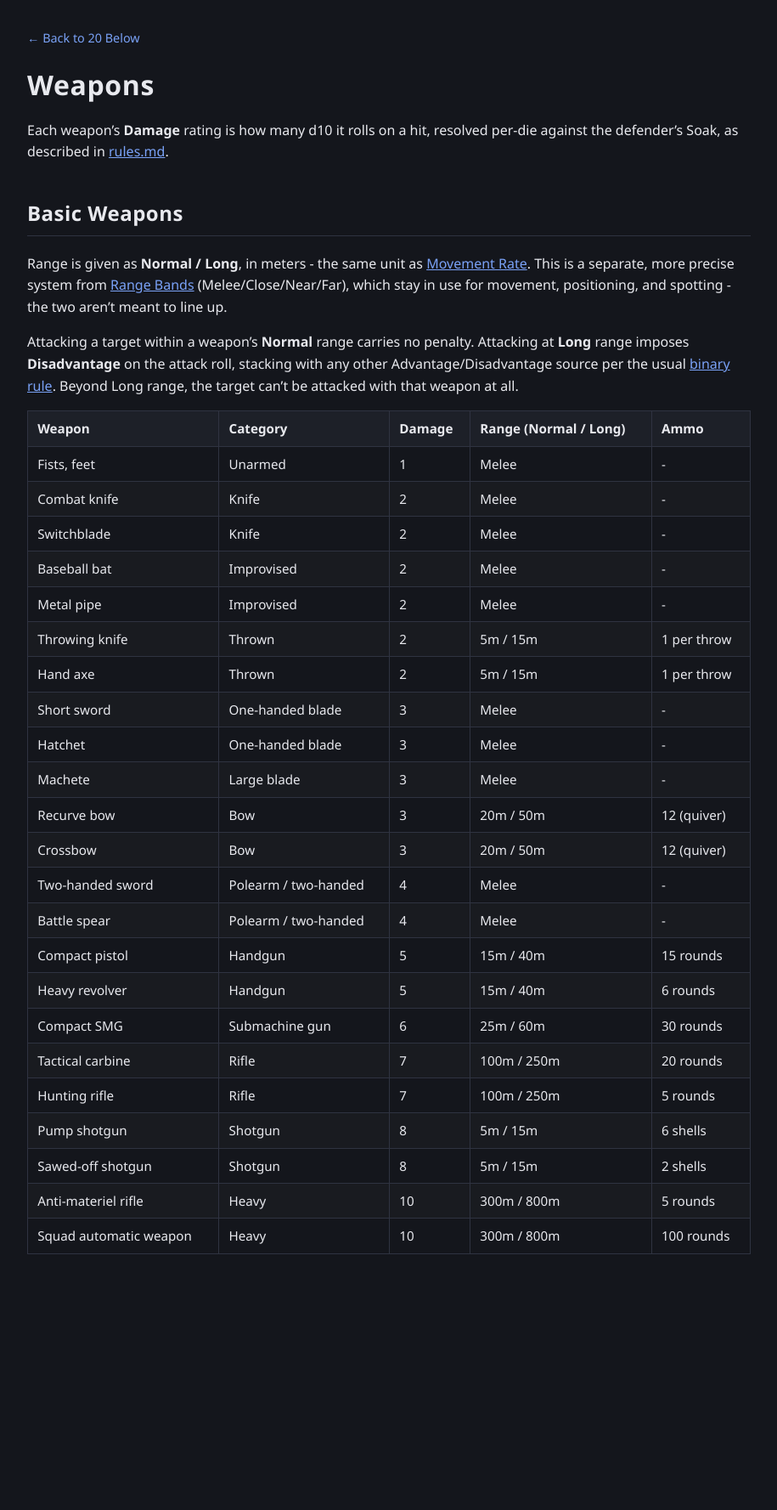
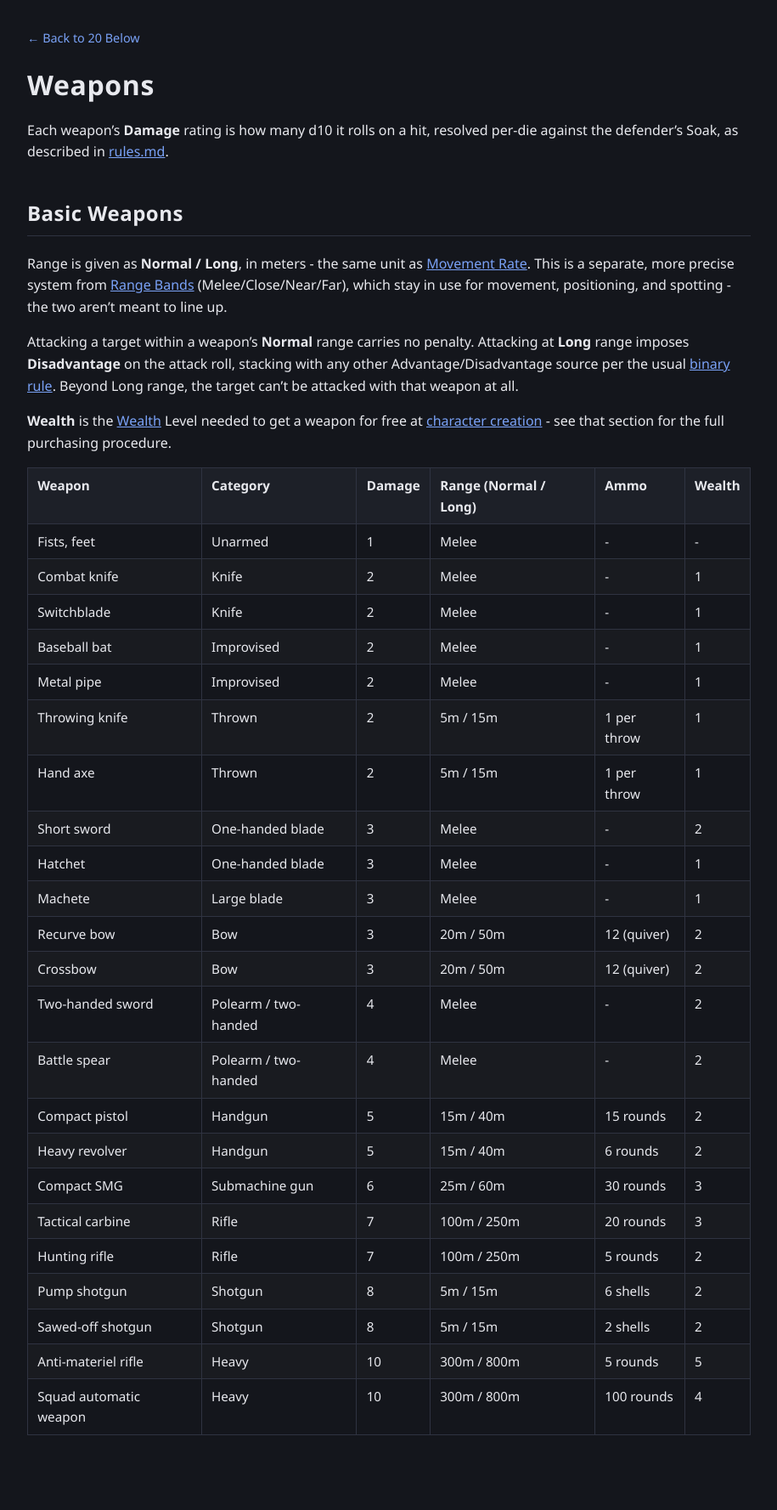
Before and after one commit to feralucce/20_Below, a Jekyll site: the page built from rules/weapons.md, in a window 1280 px wide. Shown: the whole page at 85% size, without its empty margins (182-1097 px from the left). Built offline with Jekyll 4.4.1, drawn with Linux system fonts in a browser that asks for light colours; our own code applies the rules of GitHub Pages for plain Markdown files; before the commit the page ends 1564 px from its top, so only the background shows below that.

Commit message:
Add Wealth-based gear purchasing procedure for character creation
New "Wealth at Character Creation" section in resources.md: a
dedicated procedure (not the general Pushing a Resource rule) for
buying starting gear. Creation-Wealth starts at 2 (or a purchased
Wealth Level if higher), items at or under that Level are free, items
above require a Wealth Check with a scaling loss on failure that
disappears once creation ends - it never touches the character's
actual Wealth Resource used in play.

weapons.md's table gets a new Wealth column, one rating per weapon.

```diff
--- a/rules/weapons.md
+++ b/rules/weapons.md
@@ -8,28 +8,30 @@ Range is given as **Normal / Long**, in meters - the same unit as [Movement Rate
 
 Attacking a target within a weapon's **Normal** range carries no penalty. Attacking at **Long** range imposes **Disadvantage** on the attack roll, stacking with any other Advantage/Disadvantage source per the usual [binary rule](rules.md#advantage--disadvantage). Beyond Long range, the target can't be attacked with that weapon at all.
 
-| Weapon | Category | Damage | Range (Normal / Long) | Ammo |
-|---|---|---|---|---|
-| Fists, feet | Unarmed | 1 | Melee | - |
-| Combat knife | Knife | 2 | Melee | - |
-| Switchblade | Knife | 2 | Melee | - |
-| Baseball bat | Improvised | 2 | Melee | - |
-| Metal pipe | Improvised | 2 | Melee | - |
-| Throwing knife | Thrown | 2 | 5m / 15m | 1 per throw |
-| Hand axe | Thrown | 2 | 5m / 15m | 1 per throw |
-| Short sword | One-handed blade | 3 | Melee | - |
-| Hatchet | One-handed blade | 3 | Melee | - |
-| Machete | Large blade | 3 | Melee | - |
-| Recurve bow | Bow | 3 | 20m / 50m | 12 (quiver) |
-| Crossbow | Bow | 3 | 20m / 50m | 12 (quiver) |
-| Two-handed sword | Polearm / two-handed | 4 | Melee | - |
-| Battle spear | Polearm / two-handed | 4 | Melee | - |
-| Compact pistol | Handgun | 5 | 15m / 40m | 15 rounds |
-| Heavy revolver | Handgun | 5 | 15m / 40m | 6 rounds |
-| Compact SMG | Submachine gun | 6 | 25m / 60m | 30 rounds |
-| Tactical carbine | Rifle | 7 | 100m / 250m | 20 rounds |
-| Hunting rifle | Rifle | 7 | 100m / 250m | 5 rounds |
-| Pump shotgun | Shotgun | 8 | 5m / 15m | 6 shells |
-| Sawed-off shotgun | Shotgun | 8 | 5m / 15m | 2 shells |
-| Anti-materiel rifle | Heavy | 10 | 300m / 800m | 5 rounds |
-| Squad automatic weapon | Heavy | 10 | 300m / 800m | 100 rounds |
+**Wealth** is the [Wealth](resources.md#per-level-content) Level needed to get a weapon for free at [character creation](resources.md#wealth-at-character-creation) - see that section for the full purchasing procedure.
+
+| Weapon | Category | Damage | Range (Normal / Long) | Ammo | Wealth |
+|---|---|---|---|---|---|
+| Fists, feet | Unarmed | 1 | Melee | - | - |
+| Combat knife | Knife | 2 | Melee | - | 1 |
+| Switchblade | Knife | 2 | Melee | - | 1 |
+| Baseball bat | Improvised | 2 | Melee | - | 1 |
+| Metal pipe | Improvised | 2 | Melee | - | 1 |
+| Throwing knife | Thrown | 2 | 5m / 15m | 1 per throw | 1 |
+| Hand axe | Thrown | 2 | 5m / 15m | 1 per throw | 1 |
+| Short sword | One-handed blade | 3 | Melee | - | 2 |
+| Hatchet | One-handed blade | 3 | Melee | - | 1 |
+| Machete | Large blade | 3 | Melee | - | 1 |
+| Recurve bow | Bow | 3 | 20m / 50m | 12 (quiver) | 2 |
+| Crossbow | Bow | 3 | 20m / 50m | 12 (quiver) | 2 |
+| Two-handed sword | Polearm / two-handed | 4 | Melee | - | 2 |
+| Battle spear | Polearm / two-handed | 4 | Melee | - | 2 |
+| Compact pistol | Handgun | 5 | 15m / 40m | 15 rounds | 2 |
+| Heavy revolver | Handgun | 5 | 15m / 40m | 6 rounds | 2 |
+| Compact SMG | Submachine gun | 6 | 25m / 60m | 30 rounds | 3 |
+| Tactical carbine | Rifle | 7 | 100m / 250m | 20 rounds | 3 |
+| Hunting rifle | Rifle | 7 | 100m / 250m | 5 rounds | 2 |
+| Pump shotgun | Shotgun | 8 | 5m / 15m | 6 shells | 2 |
+| Sawed-off shotgun | Shotgun | 8 | 5m / 15m | 2 shells | 2 |
+| Anti-materiel rifle | Heavy | 10 | 300m / 800m | 5 rounds | 5 |
+| Squad automatic weapon | Heavy | 10 | 300m / 800m | 100 rounds | 4 |
```
Also changed, not shown: rules/character-creation.md (+2 -0 lines), rules/resources.md (+16 -0 lines).
